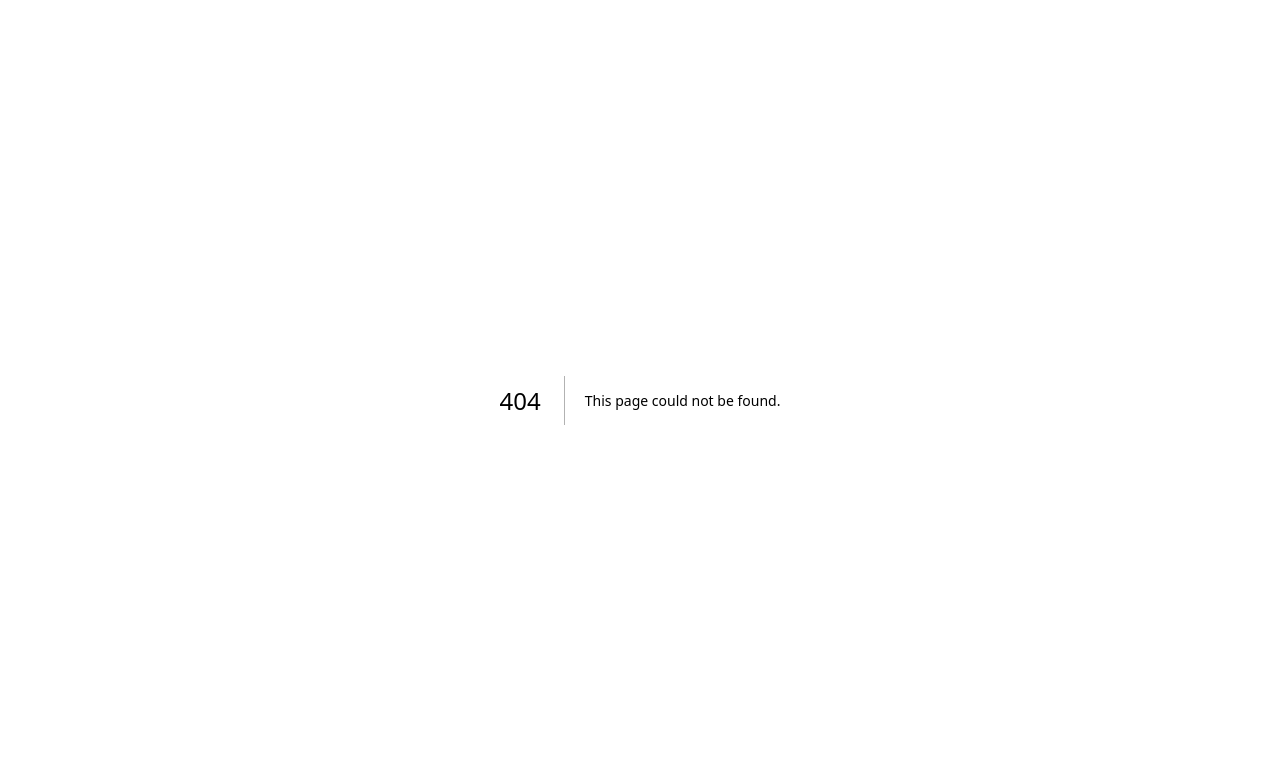
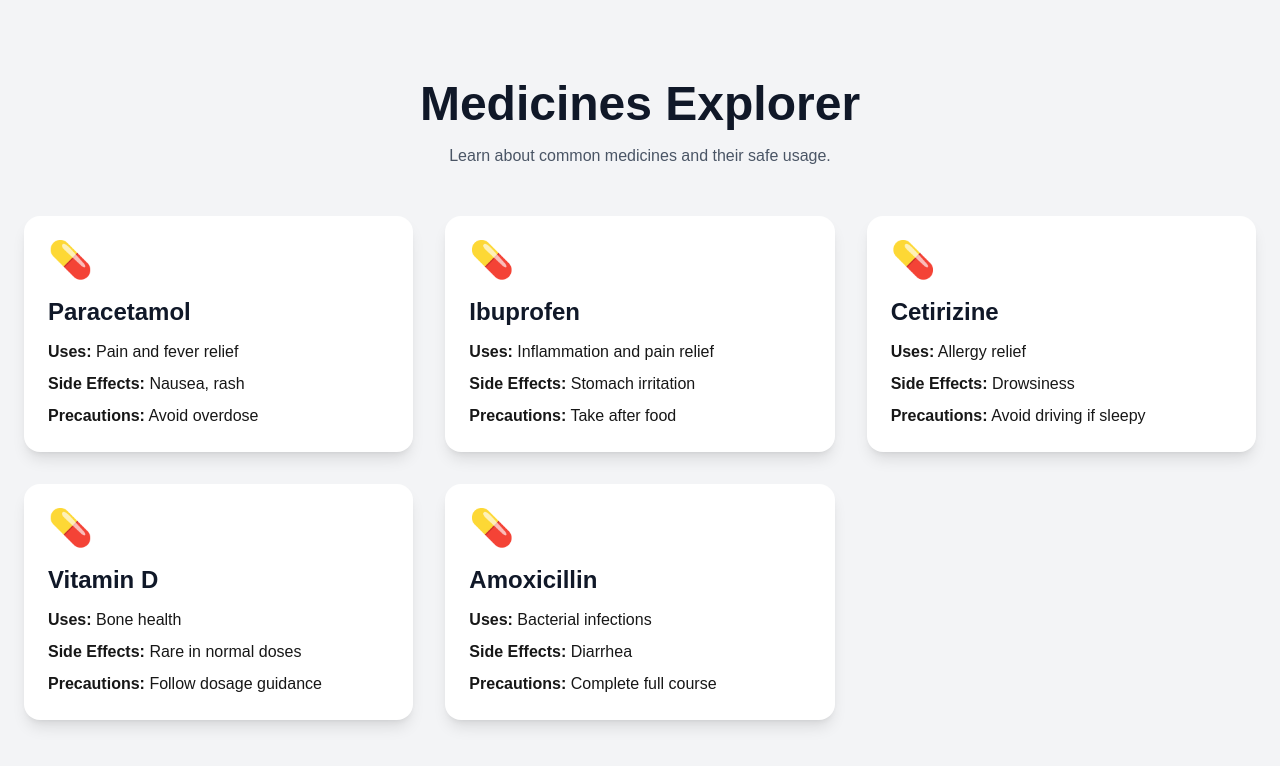
Before and after one commit to Shruthii7/mediwise-sdg3, a Next.js app: page /medicines in a window 1280 px wide. Before the commit this address had no page. Shown: the top 766 px of the page. Built offline with nearby package versions, Linux system fonts and the light colour scheme.

Commit message:
Add medicines explorer page

```diff
--- /dev/null
+++ b/app/medicines/page.tsx
@@ -0,0 +1,47 @@
+import { medicines } from "@/data/medicines";
+
+export default function MedicinesPage() {
+  return (
+    <main className="min-h-screen bg-gray-100 py-20">
+      <div className="max-w-7xl mx-auto px-6">
+
+        <h1 className="text-5xl font-bold text-center text-gray-900">
+          Medicines Explorer
+        </h1>
+
+        <p className="text-center text-gray-600 mt-4">
+          Learn about common medicines and their safe usage.
+        </p>
+
+        <div className="grid md:grid-cols-2 lg:grid-cols-3 gap-8 mt-12">
+
+          {medicines.map((medicine) => (
+            <div
+              key={medicine.id}
+              className="bg-white rounded-2xl p-6 shadow-lg"
+            >
+              <div className="text-4xl">💊</div>
+
+              <h2 className="text-2xl font-bold mt-4 text-gray-900">
+                {medicine.name}
+              </h2>
+
+              <p className="mt-3">
+                <strong>Uses:</strong> {medicine.uses}
+              </p>
+
+              <p className="mt-2">
+                <strong>Side Effects:</strong> {medicine.sideEffects}
+              </p>
+
+              <p className="mt-2">
+                <strong>Precautions:</strong> {medicine.precautions}
+              </p>
+            </div>
+          ))}
+        </div>
+
+      </div>
+    </main>
+  );
+}
--- /dev/null
+++ b/data/medicines.ts
@@ -0,0 +1,37 @@
+export const medicines = [
+  {
+    id: 1,
+    name: "Paracetamol",
+    uses: "Pain and fever relief",
+    sideEffects: "Nausea, rash",
+    precautions: "Avoid overdose",
+  },
+  {
+    id: 2,
+    name: "Ibuprofen",
+    uses: "Inflammation and pain relief",
+    sideEffects: "Stomach irritation",
+    precautions: "Take after food",
+  },
+  {
+    id: 3,
+    name: "Cetirizine",
+    uses: "Allergy relief",
+    sideEffects: "Drowsiness",
+    precautions: "Avoid driving if sleepy",
+  },
+  {
+    id: 4,
+    name: "Vitamin D",
+    uses: "Bone health",
+    sideEffects: "Rare in normal doses",
+    precautions: "Follow dosage guidance",
+  },
+  {
+    id: 5,
+    name: "Amoxicillin",
+    uses: "Bacterial infections",
+    sideEffects: "Diarrhea",
+    precautions: "Complete full course",
+  },
+];
```
